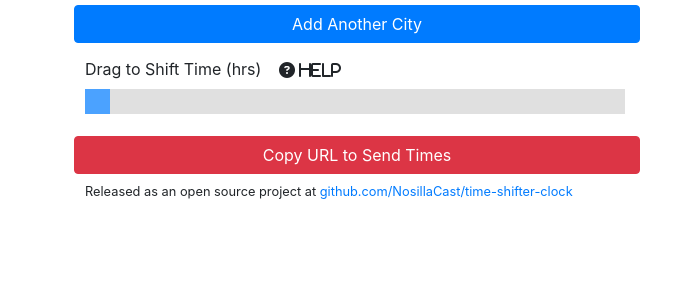
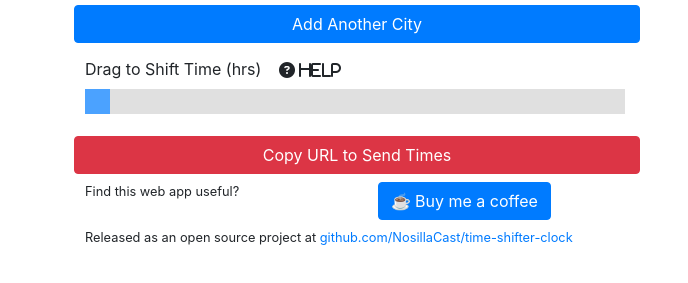
Before and after one commit to podfeet/time-shifter-clock, a plain HTML site: page index.html in a window 1280 px wide. Shown: the part 99-382 px from the top of the page, without its empty margins (0-688 px from the left). Drawn offline with nearby package versions, Linux system fonts and the light colour scheme; some packages are replaced by stand-ins of ours; a script that the page names is missing.

Commit message:
Feat: work on Buy Me a Coffee button

```diff
--- a/index.html
+++ b/index.html
@@ -214,10 +214,43 @@
       </div>
       <!-- Close container for Button -->
 
-      <!-- Credits -->
-      <div class="container mt-2">
-        <div class="small" name="homage">Released as an open source project at <a href="https://github.com/NosillaCast/time-shifter-clock">github.com/NosillaCast/time-shifter-clock</a></div>
+       <!-- Open 2 containers for Buy Me a Coffee -->
+      <div class="container d-flex vertical-align-middle mt-2 small">
+        <!-- col for useful -->
+        <div class="col-3 text-center">
+          <div class="row">
+            <p class="">
+                Find this web app useful?
+                </p>
+          </div>
+        </div>
+        <!-- col for Buy Me a Coffee button -->
+        <div class="col-4" text-center>
+          <a href="https://podfeet.com/donate" target="_blank" class="btn btn-primary" aria-labelledby="Takes you to a site to let you donate with a credit card or Apple Pay in incrments of $5 so like the price of a cup of coffee">
+            <span class="me-2">☕</span>
+            <span>Buy me a coffee</span>
+          </a>
+        </div>
       </div>
+
+      <!-- </div> -->
+      <!-- <div class="container d-flex">
+        <div class="col-6">
+          <div class="row">
+            <a href="https://podfeet.com/donate" target="_blank" class="btn btn-light" aria-labelledby="Takes you to a site to let you donate with a credit card or Apple Pay in incrments of $5 so like the price of a cup of coffee">
+                <span class="me-2">☕</span>
+                <span>Buy me a coffee</span>
+              </a>
+          </div>
+        </div>
+      </div> -->
+    <!-- Close containers for Buy Me a Coffee -->
+
+    <!-- Credits -->
+    <div class="container mt-2">
+      <div class="small" name="homage">Released as an open source project at <a href="https://github.com/NosillaCast/time-shifter-clock">github.com/NosillaCast/time-shifter-clock</a>
+      </div>
+    </div>
 
     </main>
 
```
